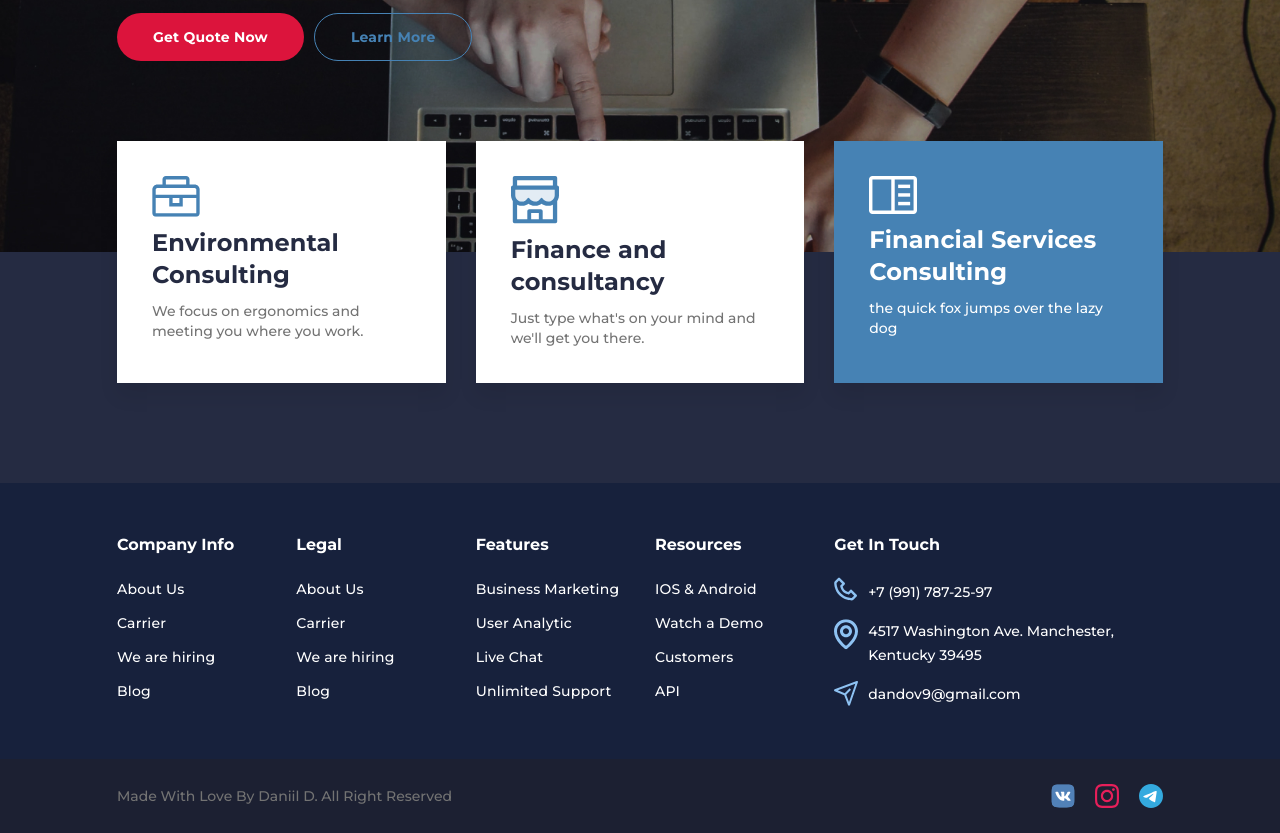
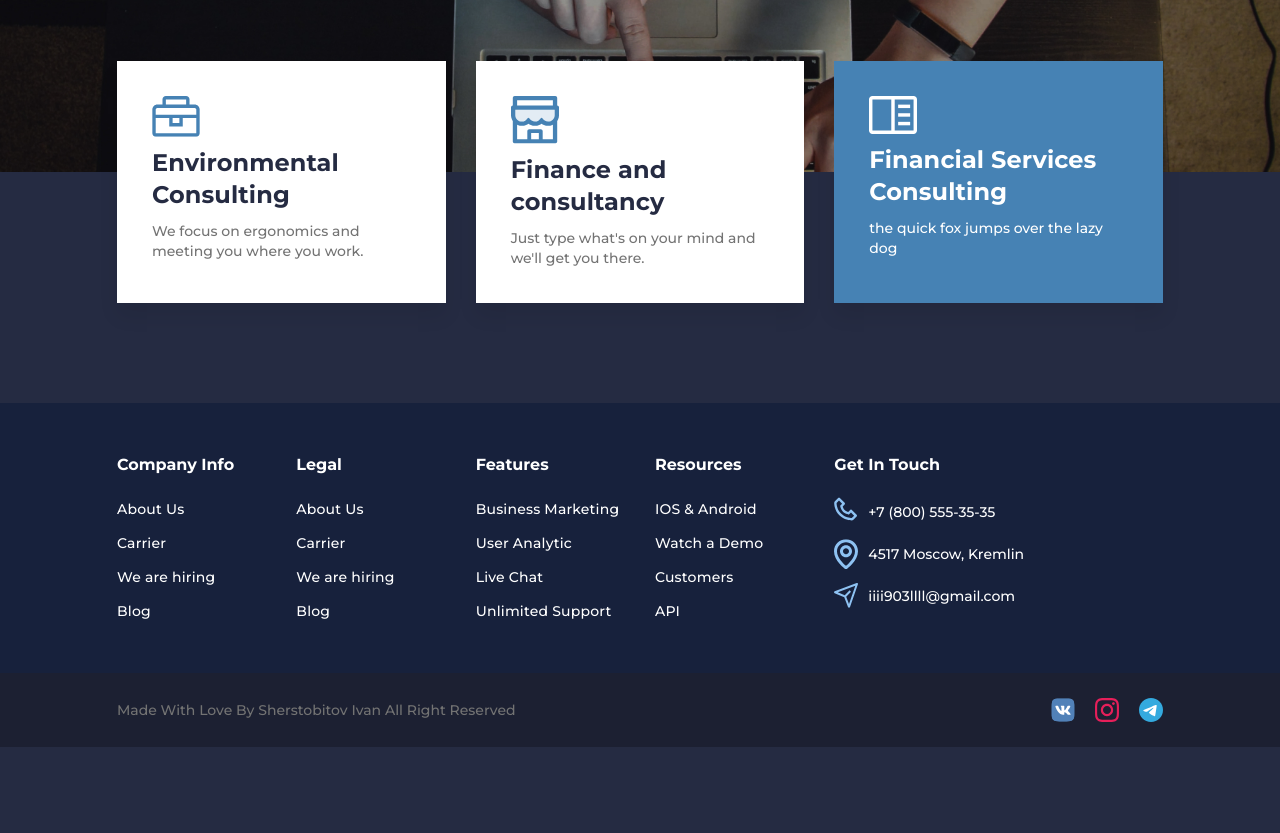
Before and after one commit to Laimonsan/lab1, a plain HTML site: page index.html in a window 1280 px wide. Shown: the part 541-1374 px from the top of the page. After the commit the page ends 1288 px from the top, so only its background shows below. Drawn offline with Linux system fonts and the light colour scheme.

Commit message:
Update index123.html

```diff
--- a/index.html
+++ b/index.html
@@ -42,7 +42,7 @@
             <section class="page__main-block main-block">
                 <div class="main-block__container _container">
                     <div class="main-block__body">
-                        <h1 class="main-block__title">Finance and Consultancy Solution</h1>
+                        <h1 class="main-block__title">Online shop Solution</h1>
                         <div class="main-block__text">
                             We know how large objects will act, but things on a small scale.
                         </div>
@@ -185,14 +185,14 @@
                         <div class="footer__column">
                             <h5 class="footer__label">Get In Touch</h5>
                             <div class="footer__contacts contacts-footer">
-                                <a href="tel:+79917872597" class="contacts-footer__item contacts-footer__item_phone">
-                                    +7 (991) 787-25-97
+                                <a href="tel:+78005553535" class="contacts-footer__item contacts-footer__item_phone">
+                                    +7 (800) 555-35-35
                                 </a>
                                 <a href="#" class="contacts-footer__item contacts-footer__item_map">
-                                    4517 Washington Ave. Manchester, Kentucky 39495
+                                    4517 Moscow, Kremlin
                                 </a>
-                                <a href="mailto:dandov9@gmail.com" class="contacts-footer__item contacts-footer__item_email">
-                                    dandov9@gmail.com
+                                <a href="iiii903llll@gmail.com" class="contacts-footer__item contacts-footer__item_email">
+                                    iiii903llll@gmail.com
                                 </a>
                             </div>
                         </div>
@@ -202,7 +202,7 @@
             <div class="footer__bottom">
                 <div class="footer__container _container">
                     <div class="footer__copy">
-                        Made With Love By Daniil D. All Right Reserved
+                        Made With Love By Sherstobitov Ivan All Right Reserved
                     </div>
                     <div class="footer__social social">
                         <a href="https://vk.com/adver_traff" class="social__item">
```
